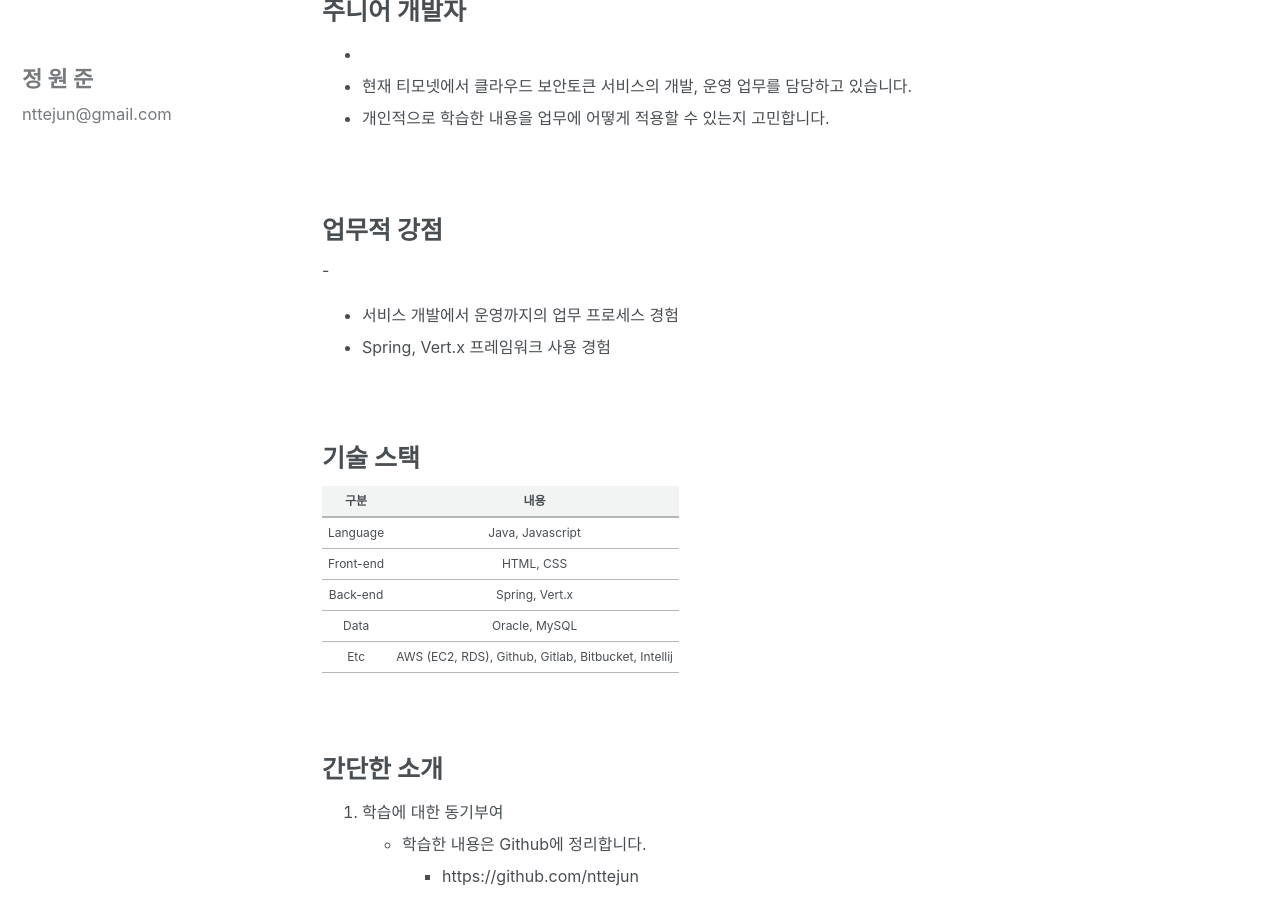
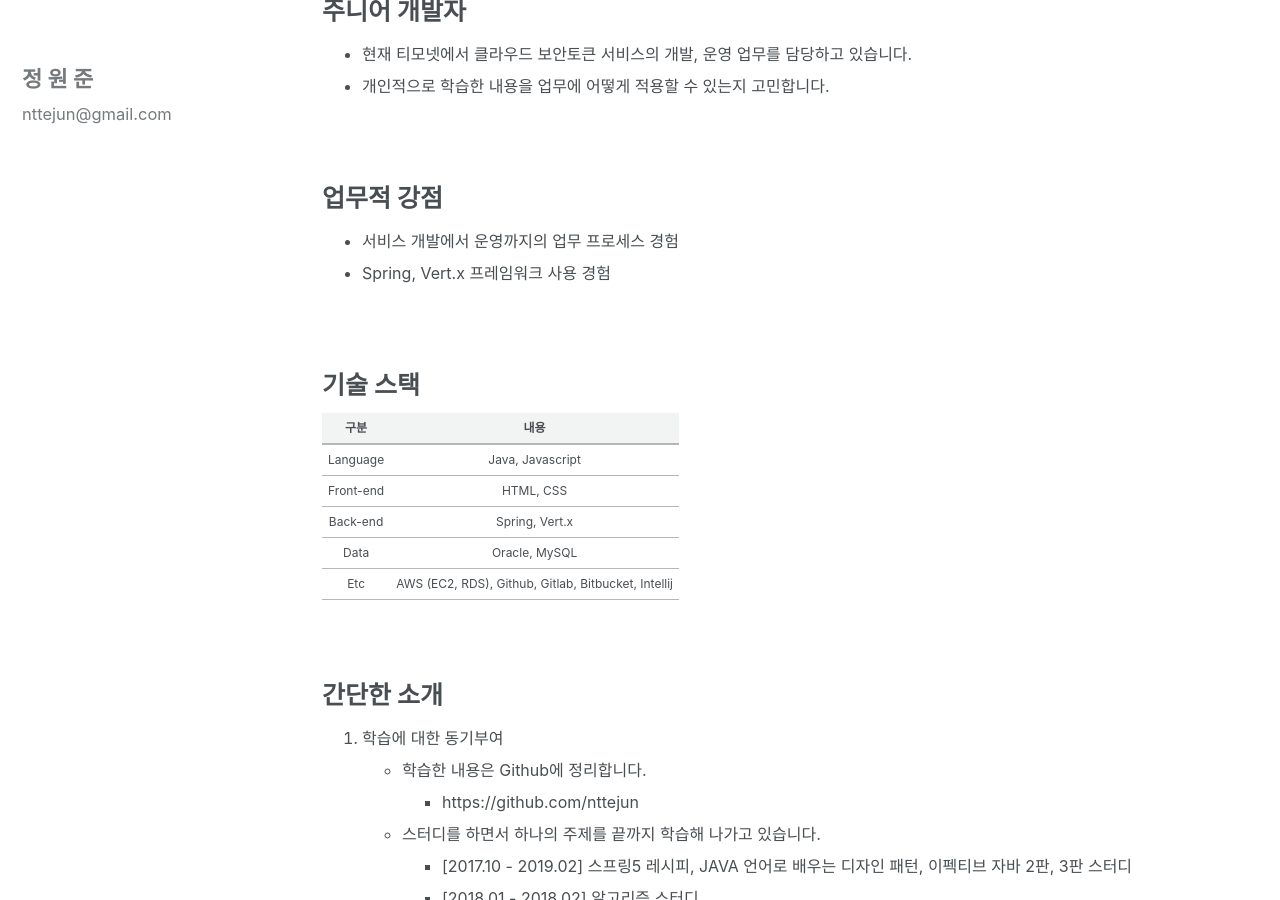
Before and after one commit to nttejun/nttejun.github.io, a Jekyll site: the page built from _posts/2019-04-28-portfolio.md, in a window 1280 px wide and 900 px high, scrolled down 1498 px. Built offline with Jekyll 4.4.1, drawn with Linux system fonts in a browser that asks for light colours; cached includes are drawn as plain includes; nearby versions of some CDN libraries.

```diff
--- a/_posts/2019-04-28-portfolio.md
+++ b/_posts/2019-04-28-portfolio.md
@@ -77,17 +77,18 @@ Software Engineer</h3>
 <br>
 
 <h1> 주니어 개발자</h1>
--
-- 현재 티모넷에서 클라우드 보안토큰 서비스의 개발, 운영 업무를 담당하고 있습니다.
-- 개인적으로 학습한 내용을 업무에 어떻게 적용할 수 있는지 고민합니다.
+
+ - 현재 티모넷에서 클라우드 보안토큰 서비스의 개발, 운영 업무를 담당하고 있습니다.
+ - 개인적으로 학습한 내용을 업무에 어떻게 적용할 수 있는지 고민합니다.
+
 
 <br>
 <br>
 
 <h1>업무적 강점</h1>
--
-- 서비스 개발에서 운영까지의 업무 프로세스 경험
-- Spring, Vert.x 프레임워크 사용 경험
+
+ - 서비스 개발에서 운영까지의 업무 프로세스 경험
+ - Spring, Vert.x 프레임워크 사용 경험
 
 <br>
 <br>
```
